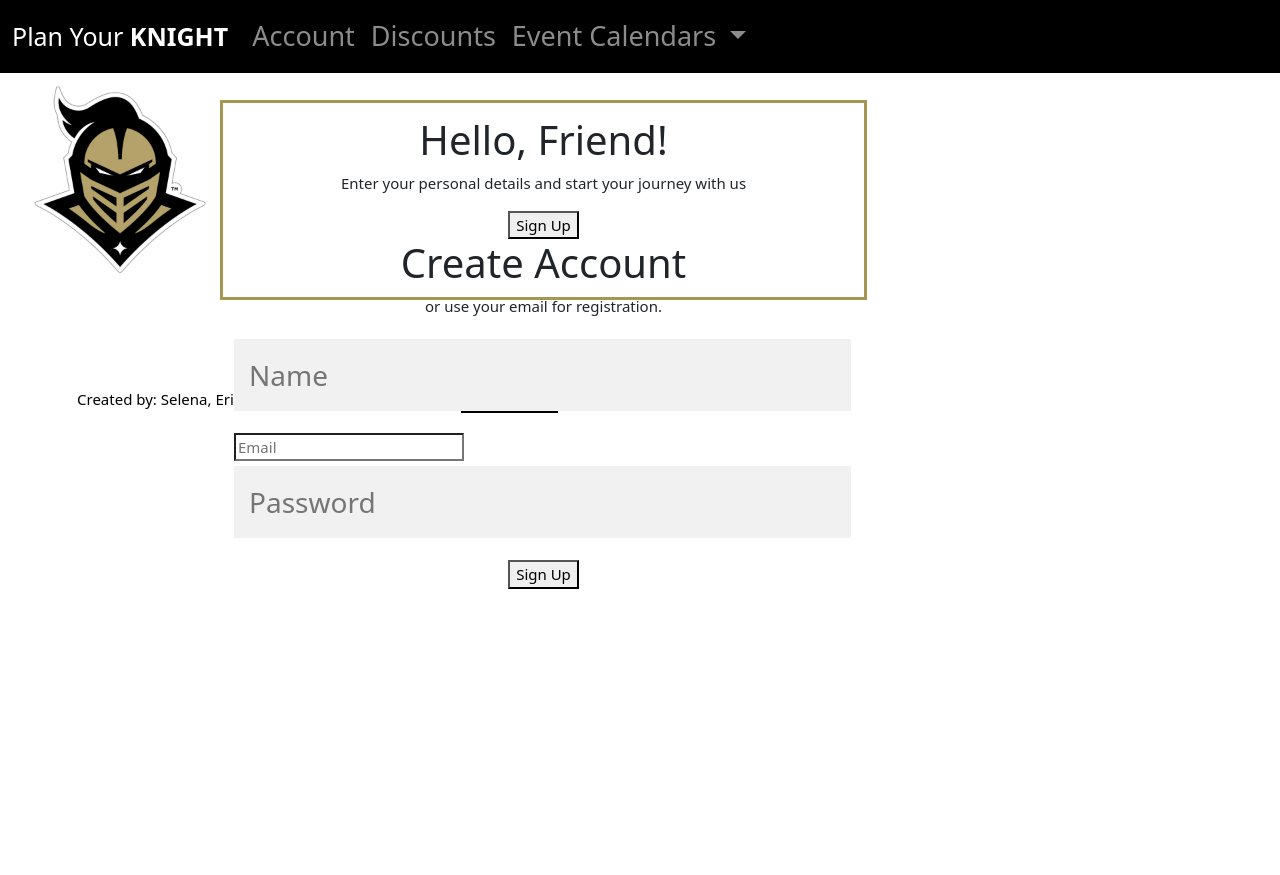
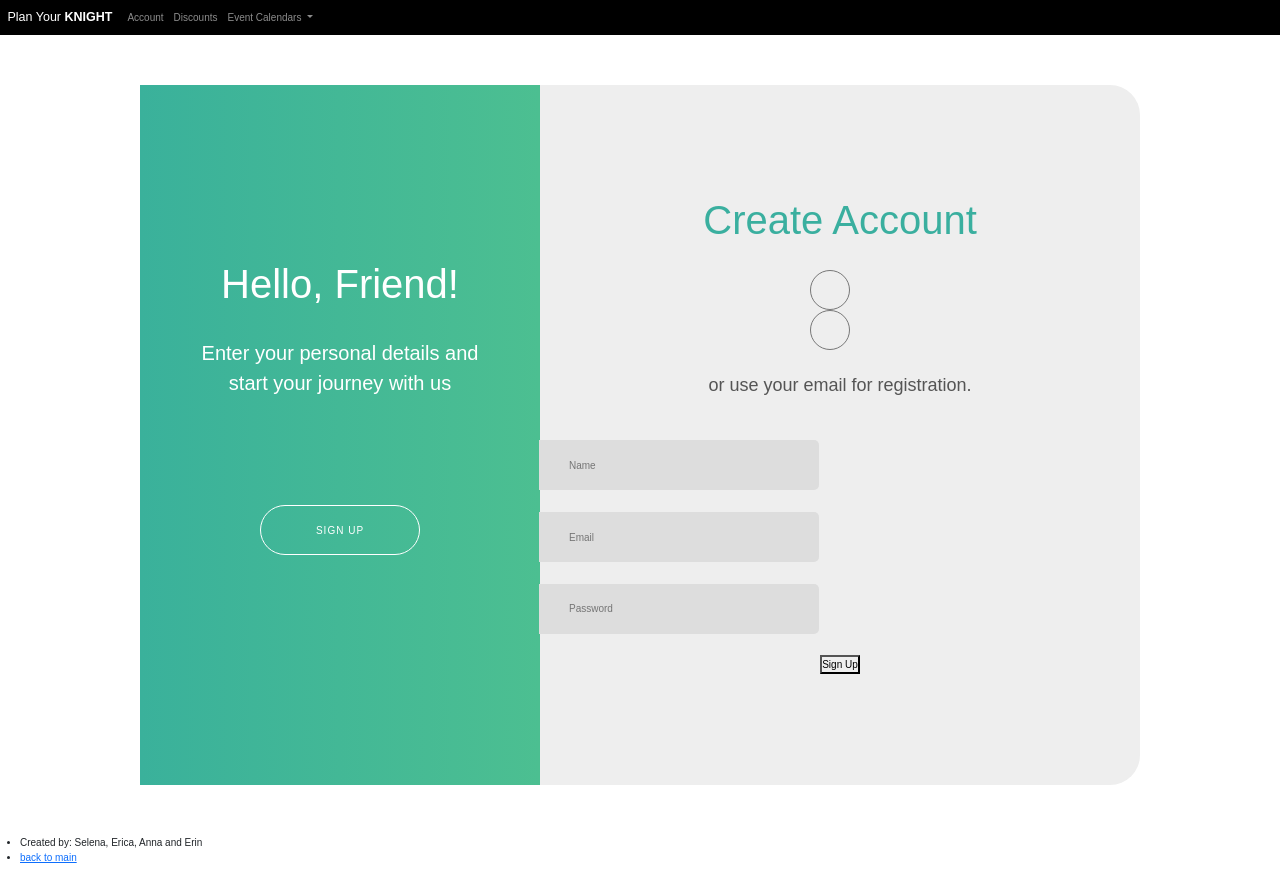
Before and after one commit to grpproject1/Plan-Your-Knight, a plain HTML site: page signup.html in a window 1280 px wide. Before the commit the page ends 800 px from the top, so only its background shows below. Drawn offline with nearby package versions, Linux system fonts and the light colour scheme.

Commit message:
more structure

```diff
--- /dev/null
+++ b/assets/css/signup.css
@@ -0,0 +1,128 @@
+*{
+    margin: 0;
+    padding: 0;
+    box-sizing: border-box;
+    outline: none;
+    font-family: Quicksand,
+    sans-serif;
+}
+
+html {
+    font-size: 62.5%;
+}
+
+.container {
+    width: 100%;
+    height: 100vh;
+    display:flex;
+    justify-content: center;
+    align-items: center;
+}
+
+.form-wrapper {
+    width: 100rem;
+    height: 70rem;
+    background-color: #eee;
+    border-radius: 3rem;
+    box-shadow: 0 2rem 6rem rgba(0, 0,0,0 0.3);
+    position: relative;
+}
+
+.banner{
+    position: absolute;
+    top: 25%;
+    left: 5rem;
+    text-align: center;
+    color: #fff;
+    width: 30rem;
+    z-index: 100;
+}
+
+.banner h1{
+    font-size: 4rem;
+    margin-bottom: 3rem;
+}
+
+.banner p{
+    font-size: 2rem;
+}
+
+.green-bg {
+    width: 40%;
+    height: 100%;
+    background: linear-gradient(to right, #3ab19b, #4cbf91);
+    position: absolute;
+    top:0;
+    left: 0;
+}
+
+.green-bg button {
+    position: absolute;
+    top: 60%;
+    left: 50%;
+    transform: translateX(-50%);
+    width: 16rem;
+    height: 5rem;
+    background-color: transparent;
+    border: .1rem solid #fff;
+    border-radius: 3rem;
+    text-transform: uppercase;
+    letter-spacing: .1rem;
+    color: #fff;
+    cursor: pointer;
+}
+
+.signup-form {
+    width: 60rem;
+    height: 100%;
+    position: absolute;
+    top: 0;
+    left: 40rem;
+    display: flex;
+    flex-direction: column;
+    justify-content: space-around;
+    align-items: center;
+    padding: 10rem 0;
+}
+
+.signup-form h1{
+    font-size: 4rem;
+    color: #3aaf9f;
+}
+
+.social-media {
+    display:flexl;
+
+}
+
+.social-media i {
+    width: 4rem;
+    height: 4rem;
+    border: .1rem solid #777;
+    border-radius: 50%;
+    display: flex;
+    justify-content: center;
+    align-items: center;
+    margin-right: 2rem;
+    font-size: 2rem;
+    color: #555;
+}
+
+.signup-form p {
+    font-size: 1.8rem;
+    color: #555;
+    margin-bottom: 2rem;
+}
+
+.input-group input {
+    width: 28rem;
+    height: 5rem;
+    padding: 1rem 1rem 1rem 3rem;
+    background-color: #ddd;
+    border: none;
+    border-radius: 0.5rem;
+}
+
+.input-group i {
+    position: absolute;
+}
--- a/signup.html
+++ b/signup.html
@@ -11,7 +11,7 @@
     <link rel="preconnect" href="https://fonts.gstatic.com" crossorigin>
     <link href="https://fonts.googleapis.com/css2?family=Roboto+Mono:ital,wght@0,100..700;1,100..700&display=swap"
         rel="stylesheet">
-    <link rel="stylesheet" href="./assets/css/login.css" />
+    <link rel="stylesheet" href="./assets/css/signup.css" />
 
 </head>
 
@@ -57,7 +57,7 @@
 
 
     <main>
-        <div> <img id="knightimg" src="./assets/UCF.webp" /> </div>
+        <!-- <div> <img id="knightimg" src="./assets/UCF.webp" /> </div> -->
 
         <div class="container">
             <div class="form-wrapper">
```
Also changed, not shown: signup.css (deleted).
